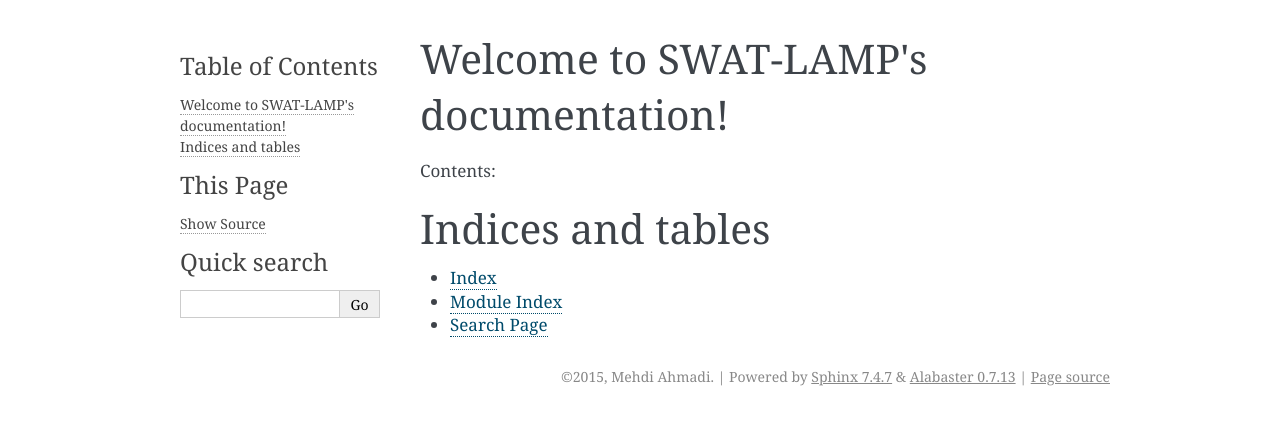
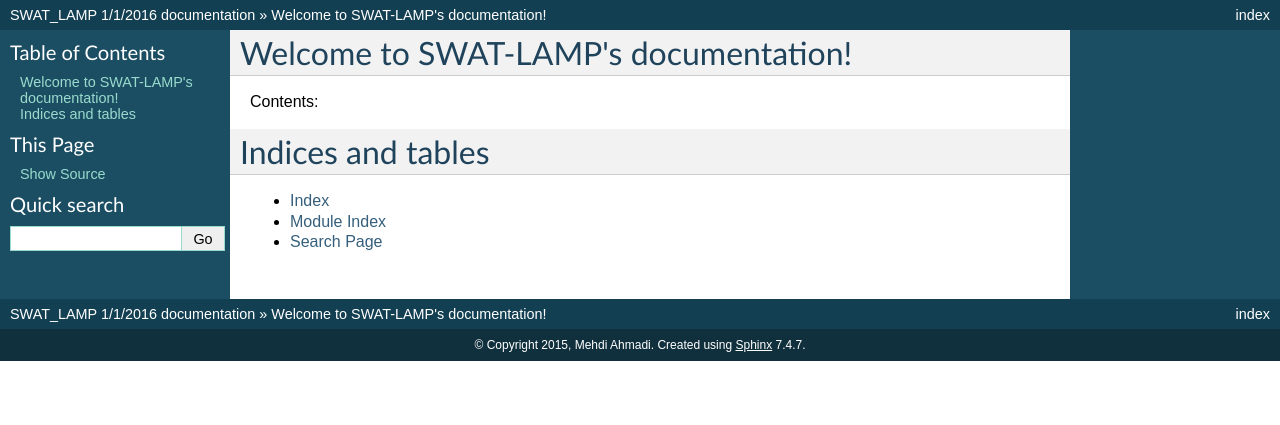
Before and after one commit to mehmadi/SWAT-LAMP-Doc, a Sphinx documentation site: the page built from docs/index.rst, in a window 1280 px wide. Shown: the top 425 px of the page. Built offline with Sphinx 7.4.7, drawn with Linux system fonts in a browser that asks for light colours.

Commit message:
Added files via upload

```diff
--- a/docs/conf.py
+++ b/docs/conf.py
@@ -109,7 +109,8 @@
 
 # The theme to use for HTML and HTML Help pages.  See the documentation for
 # a list of builtin themes.
-html_theme = 'alabaster'
+html_theme = 'default'
+RTD_NEW_THEME = True
 
 # Theme options are theme-specific and customize the look and feel of a theme
 # further.  For a list of options available for each theme, see the
```
